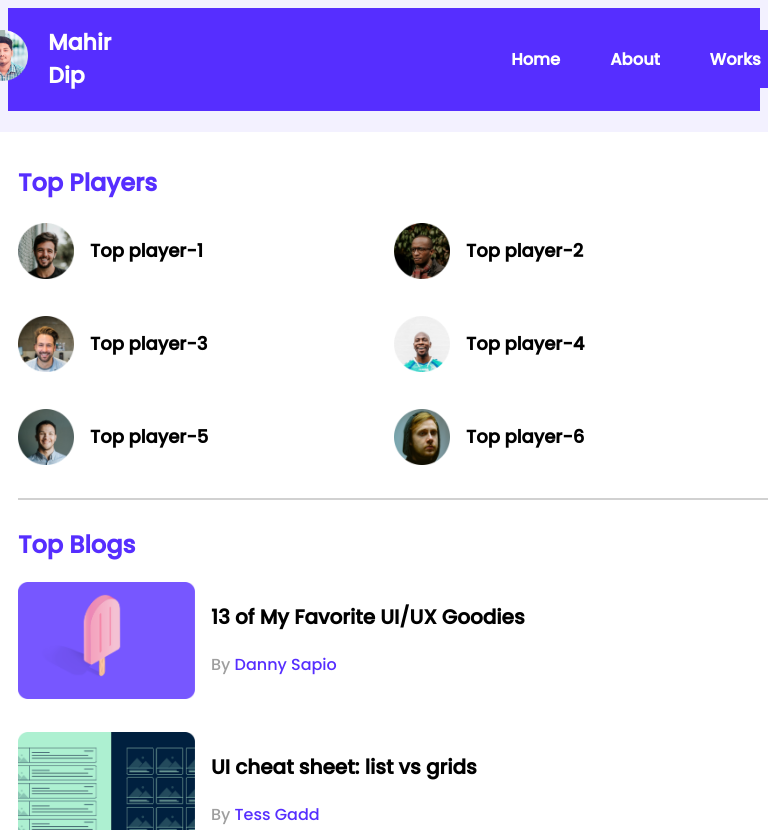
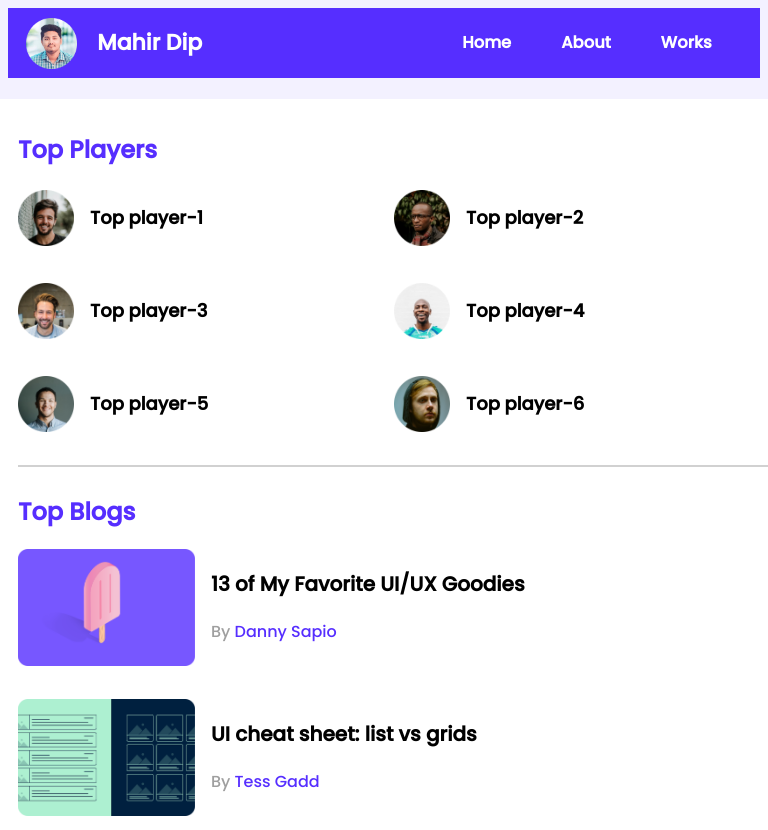
Before and after one commit to mahirdip/profile, a plain HTML site: page index.html in a window 768 px wide. Shown: the top 830 px of the page. Drawn offline with Linux system fonts and the light colour scheme.

Commit message:
work done

```diff
--- a/styles.css
+++ b/styles.css
@@ -205,6 +205,12 @@ hr {
 /* *************************ipad Devices********************* */
 
 @media only screen and (min-width: 689px) and (max-width: 992px) {
+    .header-name, a{
+        padding-right: 130px;
+    }
+    .mahir-pic{
+        padding-top: 9px;
+    }
     .container {
         width: 100%;
         margin-left: 20px;
```
